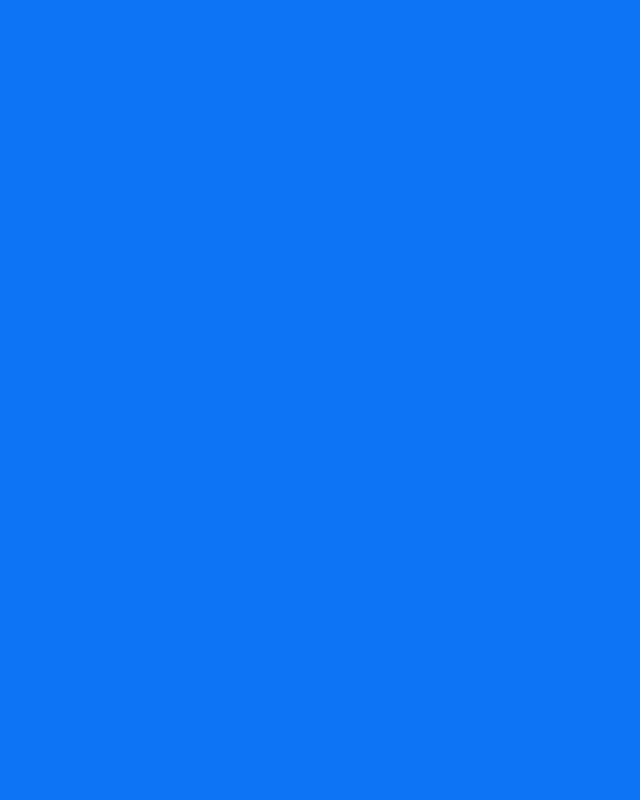
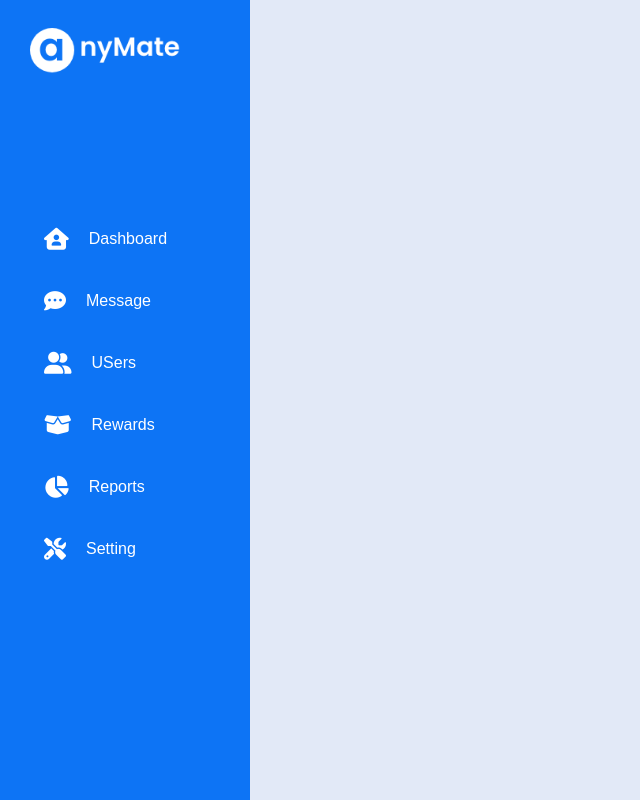
Before and after one commit to hassansaber/Side-Navigation-Menu-Using-HTML-And-CSS, a plain HTML site: page index.html in a window 1280 px wide. Shown: the whole page, without its empty margins (0-640 px from the left). Drawn offline with Linux system fonts and the light colour scheme.

Commit message:
min17:51

```diff
--- a/index.html
+++ b/index.html
@@ -5,9 +5,58 @@
     <meta http-equiv="X-UA-Compatible" content="IE=edge" />
     <meta name="viewport" content="width=device-width, initial-scale=1.0" />
     <link rel="stylesheet" href="style.css" />
+    <script
+      src="https://kit.fontawesome.com/c4254e24a8.js"
+      crossorigin="anonymous"
+    ></script>
     <title>Document</title>
   </head>
   <body>
-    <div class="header"></div>
+    <div class="header">
+      <div class="side-nav">
+        <a href="#" class="logo">
+          <img src="/logo.png" class="logo-img" />
+        </a>
+        <ul class="nav-links">
+          <li>
+            <a href="#"
+              ><i class="fas fa-house-user"></i>
+              <p>Dashboard</p></a
+            >
+          </li>
+          <li>
+            <a href="#"
+              ><i class="fas fa-comment-dots"></i>
+              <p>Message</p></a
+            >
+          </li>
+          <li>
+            <a href="#"
+              ><i class="fas fa-user-friends"></i>
+              <p>USers</p></a
+            >
+          </li>
+          <li>
+            <a href="#"
+              ><i class="fas fa-box-open"></i>
+              <p>Rewards</p></a
+            >
+          </li>
+          <li>
+            <a href="#"
+              ><i class="fas fa-chart-pie"></i>
+              <p>Reports</p></a
+            >
+          </li>
+          <li>
+            <a href="#"
+              ><i class="fas fa-tools"></i>
+              <p>Setting</p></a
+            >
+          </li>
+          <div class="active"></div>
+        </ul>
+      </div>
+    </div>
   </body>
 </html>
--- a/style.css
+++ b/style.css
@@ -8,5 +8,82 @@
 .header {
   width: 100%;
   height: 100vh;
+  background: #e2e9f7;
+}
+
+.side-nav {
+  width: 250px;
+  height: 100%;
   background: #0d74f5;
+  position: fixed;
+  top: 0;
+  left: 0;
+  padding: 20px 30px;
 }
+
+.logo {
+  display: block;
+  margin-bottom: 130px;
+}
+.logo-img {
+  width: 150px;
+}
+
+.nav-links {
+  list-style: none;
+  position: relative;
+}
+.nav-links li {
+  padding: 10px 0;
+}
+
+.nav-links li a {
+  color: #fff;
+  text-decoration: none;
+  padding: 10px 14px;
+  display: flex;
+  align-items: center;
+}
+.nav-links li a i {
+  font-size: 22px;
+  margin-right: 20px;
+}
+.active {
+  background: #fff;
+  width: 100%;
+  height: 47px;
+  position: absolute;
+  left: 0;
+  top: 2.6%;
+  z-index: -1;
+  border-radius: 6px;
+  box-shadow: 0 5px 10px rgba(255, 255, 255, 0.4);
+  display: none;
+}
+
+.nav-links li:hover a {
+  color: #0d74f5;
+  transition: 0.3s;
+}
+.nav-links li:hover ~ .active {
+  display: block;
+}
+
+.nav-links li:nth-child(1):hover ~ .active {
+  top: 2.6%;
+}
+.nav-links li:nth-child(2):hover ~ .active {
+  top: 19.2%;
+}
+.nav-links li:nth-child(3):hover ~ .active {
+  top: 35.8%;
+}
+.nav-links li:nth-child(4):hover ~ .active {
+  top: 54.2%;
+}
+.nav-links li:nth-child(5):hover ~ .active {
+  top: 69%;
+}
+.nav-links li:nth-child(6):hover ~ .active {
+  top: 85.6%;
+}
```
